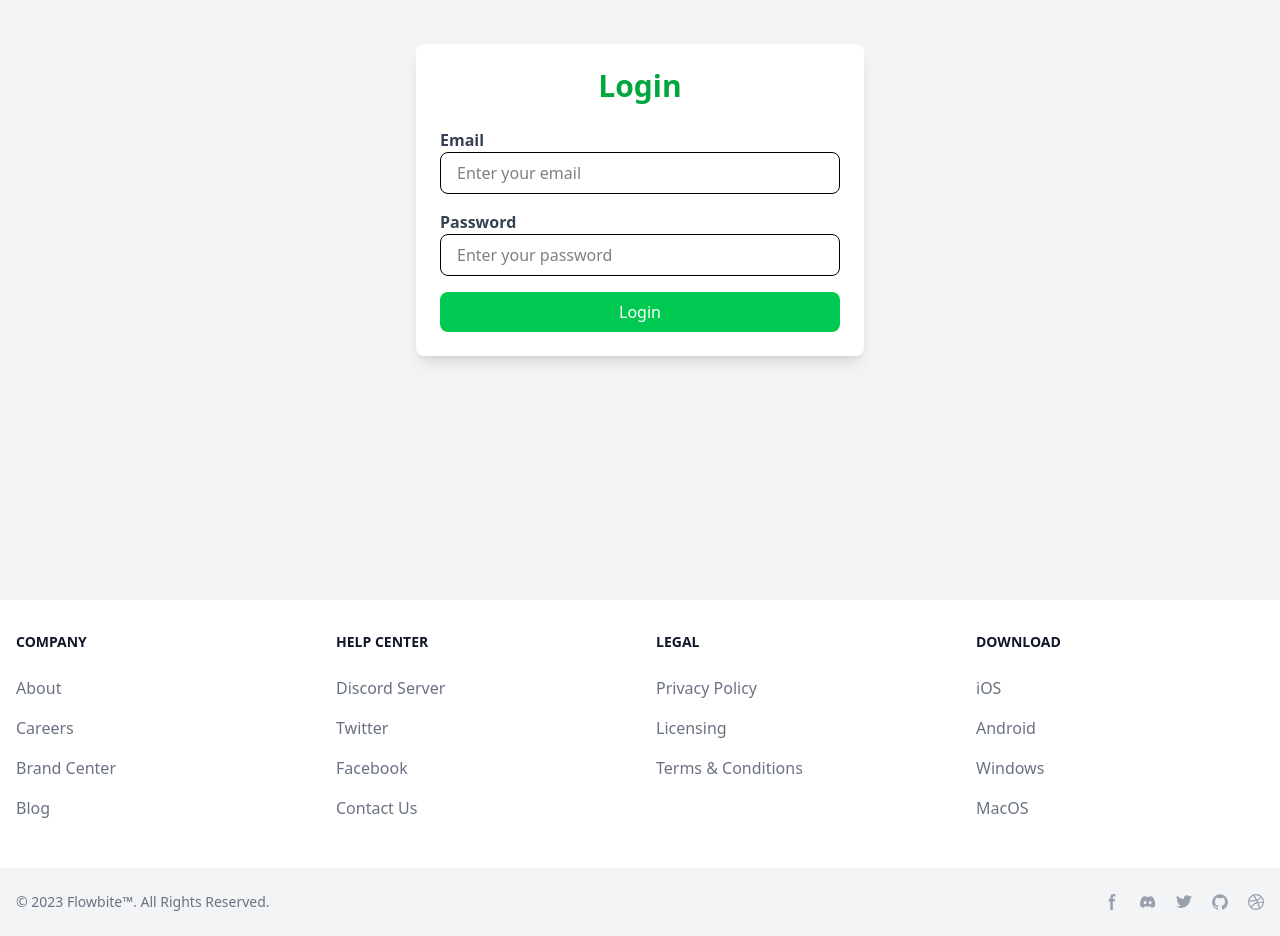
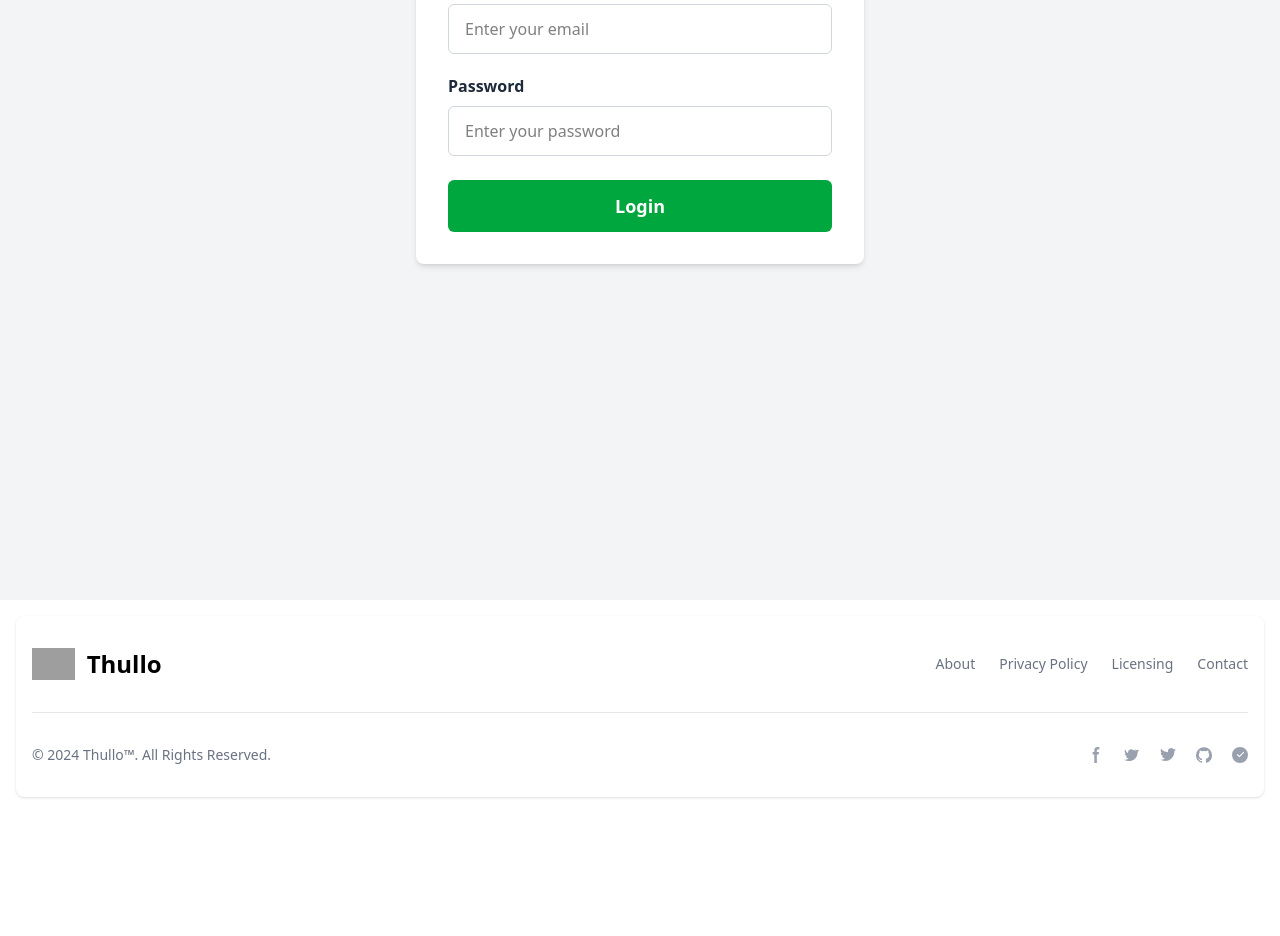
Before and after one commit to Pawan23Rathee/E-Riksha-Booking-app., a React (Vite) app: page /login in a window 1280 px wide. Shown: the part 200-1136 px from the top of the page. After the commit the page ends 1013 px from the top, so only its background shows below. Built offline with nearby package versions, Linux system fonts and the light colour scheme; grey boxes are pictures that could not be loaded.

Commit message:
try to make backend and created and it is not working in that so try to fix that do

```diff
--- /dev/null
+++ b/gogreen-backend/models/User.js
@@ -0,0 +1,12 @@
+const mongoose = require('mongoose');
+
+const userSchema = new mongoose.Schema({
+  name: String,
+  email: { type: String, unique: true },
+  phone: String,
+  age: String,
+  dob: String,
+  password: String,
+});
+
+module.exports = mongoose.model('User', userSchema);
--- a/src/App.jsx
+++ b/src/App.jsx
@@ -45,7 +45,8 @@ function App() {
             />
             <Route path="/map" element={<MapPage />} />
             <Route path="/login" element={<LoginPage setIsLoggedIn={setIsLoggedIn} />} />
-            <Route path="/signup" element={<SignUpPage />} />
+            <Route path="/signup" element={<SignUpPage setIsLoggedIn={setIsLoggedIn} />} />
+
             <Route path="/contact" element={<ContactSection />} />
             <Route path="/car-booking" element={<CarBooking />} />
             <Route path="/booksection" element={<Booksection />} />
--- a/src/Components/Footer.jsx
+++ b/src/Components/Footer.jsx
@@ -1,118 +1,70 @@
-import React from 'react'
+import React from 'react';
 
 const Footer = () => {
   return (
-
-
-<footer class="bg-white dark:bg-gray-900 w-full">
-    <div class="mx-auto w-full max-w-screen-xl">
-      <div class="grid grid-cols-2 gap-8 px-4 py-6 lg:py-8 md:grid-cols-4">
-        <div>
-            <h2 class="mb-6 text-sm font-semibold text-gray-900 uppercase dark:text-white">Company</h2>
-            <ul class="text-gray-500 dark:text-gray-400 font-medium">
-                <li class="mb-4">
-                    <a href="#" class=" hover:underline">About</a>
+    <footer className="bg-white rounded-lg shadow dark:bg-gray-900 m-4">
+      <div className="w-full max-w-screen-xl mx-auto p-4 md:py-8">
+        <div className="sm:flex sm:items-center sm:justify-between">
+          <a href="#" className="flex items-center mb-4 sm:mb-0 space-x-3 rtl:space-x-reverse">
+            <img src="/logo.png" className="h-8" alt="Flowbite Logo" />
+            <span className="self-center text-2xl font-semibold whitespace-nowrap dark:text-white">Thullo</span>
+          </a>
+          <ul className="flex flex-wrap items-center mb-6 text-sm font-medium text-gray-500 sm:mb-0 dark:text-gray-400">
+            <li>
+              <a href="#" className="hover:underline me-4 md:me-6">About</a>
             </li>
-                <li class="mb-4">
-                    <a href="#" class="hover:underline">Careers</a>
+            <li>
+              <a href="#" className="hover:underline me-4 md:me-6">Privacy Policy</a>
             </li>
-                <li class="mb-4">
-                    <a href="#" class="hover:underline">Brand Center</a>
+            <li>
+              <a href="#" className="hover:underline me-4 md:me-6">Licensing</a>
             </li>
-                <li class="mb-4">
-                    <a href="#" class="hover:underline">Blog</a>
+            <li>
+              <a href="#" className="hover:underline">Contact</a>
             </li>
           </ul>
         </div>
-        <div>
-            <h2 class="mb-6 text-sm font-semibold text-gray-900 uppercase dark:text-white">Help center</h2>
-            <ul class="text-gray-500 dark:text-gray-400 font-medium">
-                <li class="mb-4">
-                    <a href="#" class="hover:underline">Discord Server</a>
-                </li>
-                <li class="mb-4">
-                    <a href="#" class="hover:underline">Twitter</a>
-                </li>
-                <li class="mb-4">
-                    <a href="#" class="hover:underline">Facebook</a>
-                </li>
-                <li class="mb-4">
-                    <a href="#" class="hover:underline">Contact Us</a>
-                </li>
-            </ul>
-        </div>
-        <div>
-            <h2 class="mb-6 text-sm font-semibold text-gray-900 uppercase dark:text-white">Legal</h2>
-            <ul class="text-gray-500 dark:text-gray-400 font-medium">
-                <li class="mb-4">
-                    <a href="#" class="hover:underline">Privacy Policy</a>
-                </li>
-                <li class="mb-4">
-                    <a href="#" class="hover:underline">Licensing</a>
-                </li>
-                <li class="mb-4">
-                    <a href="#" class="hover:underline">Terms &amp; Conditions</a>
-                </li>
-            </ul>
-        </div>
-        <div>
-            <h2 class="mb-6 text-sm font-semibold text-gray-900 uppercase dark:text-white">Download</h2>
-            <ul class="text-gray-500 dark:text-gray-400 font-medium">
-                <li class="mb-4">
-                    <a href="#" class="hover:underline">iOS</a>
-                </li>
-                <li class="mb-4">
-                    <a href="#" class="hover:underline">Android</a>
-                </li>
-                <li class="mb-4">
-                    <a href="#" class="hover:underline">Windows</a>
-                </li>
-                <li class="mb-4">
-                    <a href="#" class="hover:underline">MacOS</a>
-                </li>
-            </ul>
-        </div>
-    </div>
-    <div class="px-4 py-6 bg-gray-100 dark:bg-gray-700 md:flex md:items-center md:justify-between">
-        <span class="text-sm text-gray-500 dark:text-gray-300 sm:text-center">© 2023 <a href="https://flowbite.com/">Flowbite™</a>. All Rights Reserved.
+        <hr className="my-6 border-gray-200 sm:mx-auto dark:border-gray-700 lg:my-8" />
+        <div className="sm:flex sm:items-center sm:justify-between">
+          <span className="text-sm text-gray-500 sm:text-center dark:text-gray-400">
+            © 2024 <a href="#" className="hover:underline">Thullo™</a>. All Rights Reserved.
           </span>
-        <div class="flex mt-4 sm:justify-center md:mt-0 space-x-5 rtl:space-x-reverse">
-            <a href="#" class="text-gray-400 hover:text-gray-900 dark:hover:text-white">
-                  <svg class="w-4 h-4" aria-hidden="true" xmlns="http://www.w3.org/2000/svg" fill="currentColor" viewBox="0 0 8 19">
-                        <path fill-rule="evenodd" d="M6.135 3H8V0H6.135a4.147 4.147 0 0 0-4.142 4.142V6H0v3h2v9.938h3V9h2.021l.592-3H5V3.591A.6.6 0 0 1 5.592 3h.543Z" clip-rule="evenodd"/>
+          <div className="flex mt-4 sm:justify-center sm:mt-0 space-x-5 rtl:space-x-reverse">
+            <a href="#" className="text-gray-400 hover:text-gray-900 dark:hover:text-white">
+              <svg className="w-4 h-4" aria-hidden="true" xmlns="http://www.w3.org/2000/svg" fill="currentColor" viewBox="0 0 8 19">
+                <path fillRule="evenodd" clipRule="evenodd" d="M6.135 3H8V0H6.135a4.147 4.147 0 0 0-4.142 4.142V6H0v3h2v9.938h3V9h2.021l.592-3H5V3.591A.6.6 0 0 1 5.592 3h.543Z" />
               </svg>
-                  <span class="sr-only">Facebook page</span>
+              <span className="sr-only">Facebook page</span>
             </a>
-              <a href="#" class="text-gray-400 hover:text-gray-900 dark:hover:text-white">
-                  <svg class="w-4 h-4" aria-hidden="true" xmlns="http://www.w3.org/2000/svg" fill="currentColor" viewBox="0 0 21 16">
-                        <path d="M16.942 1.556a16.3 16.3 0 0 0-4.126-1.3 12.04 12.04 0 0 0-.529 1.1 15.175 15.175 0 0 0-4.573 0 11.585 11.585 0 0 0-.535-1.1 16.274 16.274 0 0 0-4.129 1.3A17.392 17.392 0 0 0 .182 13.218a15.785 15.785 0 0 0 4.963 2.521c.41-.564.773-1.16 1.084-1.785a10.63 10.63 0 0 1-1.706-.83c.143-.106.283-.217.418-.33a11.664 11.664 0 0 0 10.118 0c.137.113.277.224.418.33-.544.328-1.116.606-1.71.832a12.52 12.52 0 0 0 1.084 1.785 16.46 16.46 0 0 0 5.064-2.595 17.286 17.286 0 0 0-2.973-11.59ZM6.678 10.813a1.941 1.941 0 0 1-1.8-2.045 1.93 1.93 0 0 1 1.8-2.047 1.919 1.919 0 0 1 1.8 2.047 1.93 1.93 0 0 1-1.8 2.045Zm6.644 0a1.94 1.94 0 0 1-1.8-2.045 1.93 1.93 0 0 1 1.8-2.047 1.918 1.918 0 0 1 1.8 2.047 1.93 1.93 0 0 1-1.8 2.045Z"/>
+            <a href="#" className="text-gray-400 hover:text-gray-900 dark:hover:text-white">
+              <svg className="w-4 h-4" aria-hidden="true" xmlns="http://www.w3.org/2000/svg" fill="currentColor" viewBox="0 0 21 16">
+                <path d="M16.942 1.556a16.3 16.3 0 0 1-3.878 1.034A6.505 6.505 0 0 0 16.49.248a16.302 16.302 0 0 1-4.124 1.572 4.108 4.108 0 0 0-7.086 2.807c0 .32.036.634.106.933A11.65 11.65 0 0 1 1.392.75a4.088 4.088 0 0 0-.554 2.067c0 1.426.733 2.683 1.846 3.42a4.086 4.086 0 0 1-1.86-.514v.05a4.11 4.11 0 0 0 3.293 4.026 4.118 4.118 0 0 1-1.853.07 4.116 4.116 0 0 0 3.834 2.85A8.233 8.233 0 0 1 0 14.193a11.616 11.616 0 0 0 6.29 1.84c7.547 0 11.675-6.253 11.675-11.675 0-.178-.004-.355-.012-.53a8.18 8.18 0 0 0 2.01-2.078Z" />
               </svg>
-                  <span class="sr-only">Discord community</span>
+              <span className="sr-only">Twitter page</span>
             </a>
-              <a href="#" class="text-gray-400 hover:text-gray-900 dark:hover:text-white">
-                  <svg class="w-4 h-4" aria-hidden="true" xmlns="http://www.w3.org/2000/svg" fill="currentColor" viewBox="0 0 20 17">
-                    <path fill-rule="evenodd" d="M20 1.892a8.178 8.178 0 0 1-2.355.635 4.074 4.074 0 0 0 1.8-2.235 8.344 8.344 0 0 1-2.605.98A4.13 4.13 0 0 0 13.85 0a4.068 4.068 0 0 0-4.1 4.038 4 4 0 0 0 .105.919A11.705 11.705 0 0 1 1.4.734a4.006 4.006 0 0 0 1.268 5.392 4.165 4.165 0 0 1-1.859-.5v.05A4.057 4.057 0 0 0 4.1 9.635a4.19 4.19 0 0 1-1.856.07 4.108 4.108 0 0 0 3.831 2.807A8.36 8.36 0 0 1 0 14.184 11.732 11.732 0 0 0 6.291 16 11.502 11.502 0 0 0 17.964 4.5c0-.177 0-.35-.012-.523A8.143 8.143 0 0 0 20 1.892Z" clip-rule="evenodd"/>
+            <a href="#" className="text-gray-400 hover:text-gray-900 dark:hover:text-white">
+              <svg className="w-4 h-4" aria-hidden="true" xmlns="http://www.w3.org/2000/svg" fill="currentColor" viewBox="0 0 20 17">
+                <path d="M20 1.892a8.178 8.178 0 0 1-2.357.646 4.118 4.118 0 0 0 1.804-2.27 8.233 8.233 0 0 1-2.605.996 4.107 4.107 0 0 0-6.993 3.742A11.662 11.662 0 0 1 1.392.75a4.1 4.1 0 0 0-.554 2.067c0 1.426.733 2.683 1.846 3.42a4.09 4.09 0 0 1-1.86-.514v.05a4.111 4.111 0 0 0 3.293 4.026 4.118 4.118 0 0 1-1.853.07 4.116 4.116 0 0 0 3.834 2.85A8.233 8.233 0 0 1 0 14.193a11.616 11.616 0 0 0 6.29 1.84c7.547 0 11.675-6.253 11.675-11.675 0-.178-.004-.355-.012-.53A8.18 8.18 0 0 0 20 1.892Z" />
               </svg>
-                  <span class="sr-only">Twitter page</span>
+              <span className="sr-only">Dribbble page</span>
             </a>
-              <a href="#" class="text-gray-400 hover:text-gray-900 dark:hover:text-white">
-                  <svg class="w-4 h-4" aria-hidden="true" xmlns="http://www.w3.org/2000/svg" fill="currentColor" viewBox="0 0 20 20">
-                        <path fill-rule="evenodd" d="M10 .333A9.911 9.911 0 0 0 6.866 19.65c.5.092.678-.215.678-.477 0-.237-.01-1.017-.014-1.845-2.757.6-3.338-1.169-3.338-1.169a2.627 2.627 0 0 0-1.1-1.451c-.9-.615.07-.6.07-.6a2.084 2.084 0 0 1 1.518 1.021 2.11 2.11 0 0 0 2.884.823c.044-.503.268-.973.63-1.325-2.2-.25-4.516-1.1-4.516-4.9A3.832 3.832 0 0 1 4.7 7.068a3.56 3.56 0 0 1 .095-2.623s.832-.266 2.726 1.016a9.409 9.409 0 0 1 4.962 0c1.89-1.282 2.717-1.016 2.717-1.016.366.83.402 1.768.1 2.623a3.827 3.827 0 0 1 1.02 2.659c0 3.807-2.319 4.644-4.525 4.889a2.366 2.366 0 0 1 .673 1.834c0 1.326-.012 2.394-.012 2.72 0 .263.18.572.681.475A9.911 9.911 0 0 0 10 .333Z" clip-rule="evenodd"/>
+            <a href="#" className="text-gray-400 hover:text-gray-900 dark:hover:text-white">
+              <svg className="w-4 h-4" aria-hidden="true" xmlns="http://www.w3.org/2000/svg" fill="currentColor" viewBox="0 0 20 20">
+                <path d="M10 .333A9.911 9.911 0 0 0 0 10.25c0 4.42 2.865 8.166 6.839 9.49.5.092.682-.216.682-.482 0-.237-.009-.868-.014-1.703-2.782.606-3.37-1.34-3.37-1.34-.454-1.153-1.11-1.461-1.11-1.461-.908-.621.069-.608.069-.608 1.004.07 1.532 1.032 1.532 1.032.892 1.517 2.341 1.079 2.91.826.092-.652.35-1.079.636-1.327-2.22-.256-4.555-1.123-4.555-4.998 0-1.105.393-2.008 1.036-2.716-.104-.255-.45-1.286.098-2.681 0 0 .843-.27 2.76 1.035a9.586 9.586 0 0 1 5.022 0c1.915-1.305 2.756-1.035 2.756-1.035.55 1.395.204 2.426.1 2.681.645.708 1.034 1.611 1.034 2.716 0 3.884-2.338 4.738-4.566 4.988.36.309.68.919.68 1.852 0 1.336-.012 2.416-.012 2.743 0 .268.18.579.688.48A9.916 9.916 0 0 0 20 10.25 9.916 9.916 0 0 0 10 .333Z" />
               </svg>
-                  <span class="sr-only">GitHub account</span>
+              <span className="sr-only">GitHub account</span>
             </a>
-              <a href="#" class="text-gray-400 hover:text-gray-900 dark:hover:text-white">
-                  <svg class="w-4 h-4" aria-hidden="true" xmlns="http://www.w3.org/2000/svg" fill="currentColor" viewBox="0 0 20 20">
-                    <path fill-rule="evenodd" d="M10 0a10 10 0 1 0 10 10A10.009 10.009 0 0 0 10 0Zm6.613 4.614a8.523 8.523 0 0 1 1.93 5.32 20.094 20.094 0 0 0-5.949-.274c-.059-.149-.122-.292-.184-.441a23.879 23.879 0 0 0-.566-1.239 11.41 11.41 0 0 0 4.769-3.366ZM8 1.707a8.821 8.821 0 0 1 2-.238 8.5 8.5 0 0 1 5.664 2.152 9.608 9.608 0 0 1-4.476 3.087A45.758 45.758 0 0 0 8 1.707ZM1.642 8.262a8.57 8.57 0 0 1 4.73-5.981A53.998 53.998 0 0 1 9.54 7.222a32.078 32.078 0 0 1-7.9 1.04h.002Zm2.01 7.46a8.51 8.51 0 0 1-2.2-5.707v-.262a31.64 31.64 0 0 0 8.777-1.219c.243.477.477.964.692 1.449-.114.032-.227.067-.336.1a13.569 13.569 0 0 0-6.942 5.636l.009.003ZM10 18.556a8.508 8.508 0 0 1-5.243-1.8 11.717 11.717 0 0 1 6.7-5.332.509.509 0 0 1 .055-.02 35.65 35.65 0 0 1 1.819 6.476 8.476 8.476 0 0 1-3.331.676Zm4.772-1.462A37.232 37.232 0 0 0 13.113 11a12.513 12.513 0 0 1 5.321.364 8.56 8.56 0 0 1-3.66 5.73h-.002Z" clip-rule="evenodd"/>
+            <a href="#" className="text-gray-400 hover:text-gray-900 dark:hover:text-white">
+              <svg className="w-4 h-4" aria-hidden="true" xmlns="http://www.w3.org/2000/svg" fill="currentColor" viewBox="0 0 20 20">
+                <path d="M10 0a10 10 0 1 0 10 10A10.011 10.011 0 0 0 10 0Zm4.93 7.285-5.25 5.25a.625.625 0 0 1-.884 0l-2.625-2.625a.625.625 0 0 1 .884-.884L9.25 11.04l4.807-4.808a.625.625 0 0 1 .884.884Z" />
               </svg>
-                  <span class="sr-only">Dribbble account</span>
+              <span className="sr-only">LinkedIn account</span>
             </a>
           </div>
         </div>
       </div>
     </footer>
+  );
+};
 
-  )
-}
-
-export default Footer
+export default Footer;
--- a/src/Pages/LoginPage.jsx
+++ b/src/Pages/LoginPage.jsx
@@ -1,55 +1,81 @@
 import React, { useState } from 'react';
+import { useNavigate } from 'react-router-dom';
 
 const LoginPage = ({ setIsLoggedIn }) => {
+  const navigate = useNavigate();
   const [email, setEmail] = useState('');
   const [password, setPassword] = useState('');
   const [error, setError] = useState('');
 
-  // Handle login logic (replace Firebase logic with your own logic)
-  const handleLogin = () => {
-    // Your login logic here (e.g., checking email/password)
-    if (email === 'user@example.com' && password === 'password123') {
-      console.log('User logged in');
-      setIsLoggedIn(true);  // Mark user as logged in
-      // Optionally, you can redirect user to another page after login
-    } else {
-      console.error('Error signing in');
-      setError('Invalid email or password. Please try again.');
+  const handleLogin = async () => {
+    if (!email || !password) {
+      setError('Email and password are required');
+      return;
+    }
+
+    try {
+      const res = await fetch('http://localhost:3000/api/auth/login', {
+        method: 'POST',
+        headers: { 'Content-Type': 'application/json' },
+        body: JSON.stringify({ email, password }),
+      });
+
+      const data = await res.json();
+
+      if (!res.ok) {
+        setError(data.message || 'Login failed');
+        console.error('Login error:', data);
+      } else {
+        setIsLoggedIn(true);
+        alert('Login successful');
+        navigate('/profile');
+      }
+    } catch (err) {
+      console.error('Fetch error:', err);
+      setError('Server error');
     }
   };
 
   return (
-    <div className="flex justify-center items-center min-h-screen bg-gray-100 p-4">
-      <div className="w-full max-w-md bg-white shadow-lg rounded-lg p-6">
-        <h2 className="text-3xl font-bold text-center text-green-600 mb-6">Login</h2>
+    <div className="min-h-screen bg-gray-100 pt-20 flex justify-center items-start p-4">
+      <div className="w-full max-w-md bg-white rounded-lg shadow-md p-8">
+        <h2 className="text-3xl font-bold mb-6 text-center text-green-700">Login</h2>
 
-        {error && <p className="text-red-500 text-center">{error}</p>}
+        {error && (
+          <p className="mb-4 text-red-600 font-semibold text-center">{error}</p>
+        )}
 
-        <div className="mb-4">
-          <label className="block text-gray-700 font-bold">Email</label>
+        <div className="mb-5">
+          <label htmlFor="email" className="block text-gray-800 font-semibold mb-2">
+            Email
+          </label>
           <input
+            id="email"
             type="email"
             value={email}
             onChange={(e) => setEmail(e.target.value)}
-            className="w-full px-4 py-2 border rounded-lg focus:outline-none focus:ring-2 focus:ring-blue-500"
+            className="w-full px-4 py-3 border border-gray-300 rounded-md focus:outline-none focus:ring-2 focus:ring-green-500 transition"
             placeholder="Enter your email"
           />
         </div>
 
-        <div className="mb-4">
-          <label className="block text-gray-700 font-bold">Password</label>
+        <div className="mb-6">
+          <label htmlFor="password" className="block text-gray-800 font-semibold mb-2">
+            Password
+          </label>
           <input
+            id="password"
             type="password"
             value={password}
             onChange={(e) => setPassword(e.target.value)}
-            className="w-full px-4 py-2 border rounded-lg focus:outline-none focus:ring-2 focus:ring-blue-500"
+            className="w-full px-4 py-3 border border-gray-300 rounded-md focus:outline-none focus:ring-2 focus:ring-green-500 transition"
             placeholder="Enter your password"
           />
         </div>
 
         <button
           onClick={handleLogin}
-          className="w-full bg-green-500 text-white px-4 py-2 rounded-lg hover:bg-blue-700 transition"
+          className="w-full bg-green-600 text-white py-3 rounded-md hover:bg-green-700 transition text-lg font-semibold"
         >
           Login
         </button>
--- a/src/Pages/ProfilePage.jsx
+++ b/src/Pages/ProfilePage.jsx
@@ -3,8 +3,11 @@ import { FcGoogle } from "react-icons/fc";
 import { FaFacebook } from "react-icons/fa";
 
 const ProfilePage = () => {
+  // State for login status
   const [isLoggedIn, setIsLoggedIn] = useState(false);
+  // Toggle between login/signup form
   const [isSignup, setIsSignup] = useState(false);
+  // User details
   const [user, setUser] = useState({
     name: "",
     email: "",
@@ -15,50 +18,33 @@ const ProfilePage = () => {
     password: "",
   });
 
-  const [formData, setFormData] = useState({
-    name: "",
-    email: "",
-    phone: "",
-    age: "",
-    dob: "",
-    photo: "",
-    password: "",
-  });
-
-  const handleLogin = () => {
-    if (formData.email && formData.password) {
-      setUser({
-        name: "John Doe",
-        email: formData.email,
-        phone: "123-456-7890",
-        age: "25",
-        dob: "1999-01-01",
-        photo: "https://i.pravatar.cc/150?img=3", // Placeholder image
-        password: formData.password,
-      });
-      setIsLoggedIn(true);
-    } else {
-      alert("Please enter email and password");
-    }
+  // Handle form input change
+  const handleChange = (field, value) => {
+    setUser(prev => ({ ...prev, [field]: value }));
   };
 
-  const handleSignup = () => {
-    if (
-      formData.name &&
-      formData.email &&
-      formData.phone &&
-      formData.age &&
-      formData.dob &&
-      formData.photo &&
-      formData.password
-    ) {
-      setUser(formData);
-      setIsLoggedIn(true);
-    } else {
-      alert("Please fill in all fields");
+  // Handle login logic
+  const handleLogin = () => {
+    if (!user.email || !user.password) {
+      alert("Please enter email and password");
+      return;
     }
+    // Simulate login - here you should call your backend API
+    setIsLoggedIn(true);
   };
 
+  // Handle signup logic
+  const handleSignup = () => {
+    const { name, email, phone, age, dob, photo, password } = user;
+    if (!name || !email || !phone || !age || !dob || !photo || !password) {
+      alert("Please fill in all fields");
+      return;
+    }
+    // Simulate signup - here you should call your backend API
+    setIsLoggedIn(true);
+  };
+
+  // Handle logout
   const handleLogout = () => {
     setUser({
       name: "",
@@ -69,27 +55,19 @@ const ProfilePage = () => {
       photo: "",
       password: "",
     });
-    setFormData({
-      name: "",
-      email: "",
-      phone: "",
-      age: "",
-      dob: "",
-      photo: "",
-      password: "",
-    });
     setIsLoggedIn(false);
+    setIsSignup(false);
   };
 
   return (
-    <div className="flex justify-center items-center min-h-screen bg-gray-100 p-4">
-      <div className="w-full max-w-md bg-white shadow-lg rounded-lg p-6">
+    <div className="flex justify-center items-center h-300px bg-gray-100 p-4">
+      <div className="w-full max-w-md bg-white shadow-lg rounded-lg p-6 h-300">
         <h2 className="text-3xl font-bold text-center text-blue-600 mb-6">Profile</h2>
 
         {isLoggedIn ? (
           <div className="text-center">
             <img
-              src={user.photo}
+              src={user.photo || "https://i.pravatar.cc/150?img=3"}
               alt="Profile"
               className="w-24 h-24 rounded-full mx-auto mb-4"
             />
@@ -113,16 +91,16 @@ const ProfilePage = () => {
 
             {isSignup && (
               <>
-                <Input label="Name" value={formData.name} onChange={(val) => setFormData({ ...formData, name: val })} />
-                <Input label="Phone" value={formData.phone} onChange={(val) => setFormData({ ...formData, phone: val })} />
-                <Input label="Age" type="number" value={formData.age} onChange={(val) => setFormData({ ...formData, age: val })} />
-                <Input label="Date of Birth" type="date" value={formData.dob} onChange={(val) => setFormData({ ...formData, dob: val })} />
-                <Input label="Profile Photo URL" value={formData.photo} onChange={(val) => setFormData({ ...formData, photo: val })} />
+                <Input label="Name" value={user.name} onChange={(val) => handleChange("name", val)} />
+                <Input label="Phone" value={user.phone} onChange={(val) => handleChange("phone", val)} />
+                <Input label="Age" type="number" value={user.age} onChange={(val) => handleChange("age", val)} />
+                <Input label="Date of Birth" type="date" value={user.dob} onChange={(val) => handleChange("dob", val)} />
+                <Input label="Profile Photo URL" value={user.photo} onChange={(val) => handleChange("photo", val)} />
               </>
             )}
 
-            <Input label="Email" type="email" value={formData.email} onChange={(val) => setFormData({ ...formData, email: val })} />
-            <Input label="Password" type="password" value={formData.password} onChange={(val) => setFormData({ ...formData, password: val })} />
+            <Input label="Email" type="email" value={user.email} onChange={(val) => handleChange("email", val)} />
+            <Input label="Password" type="password" value={user.password} onChange={(val) => handleChange("password", val)} />
 
             <button
               onClick={isSignup ? handleSignup : handleLogin}
```
Also changed, not shown: gogreen-backend/config/db.js (added, +14 -0 lines), gogreen-backend/package.json (added, +23 -0 lines), gogreen-backend/routes/auth.js (added, +28 -0 lines), gogreen-backend/server.js (added, +28 -0 lines), src/Pages/SignUpPage.jsx (+33 -20 lines), 1 other file (tests, documents, lock files or other folders). Lines whose indentation alone changed are shown as unchanged.
